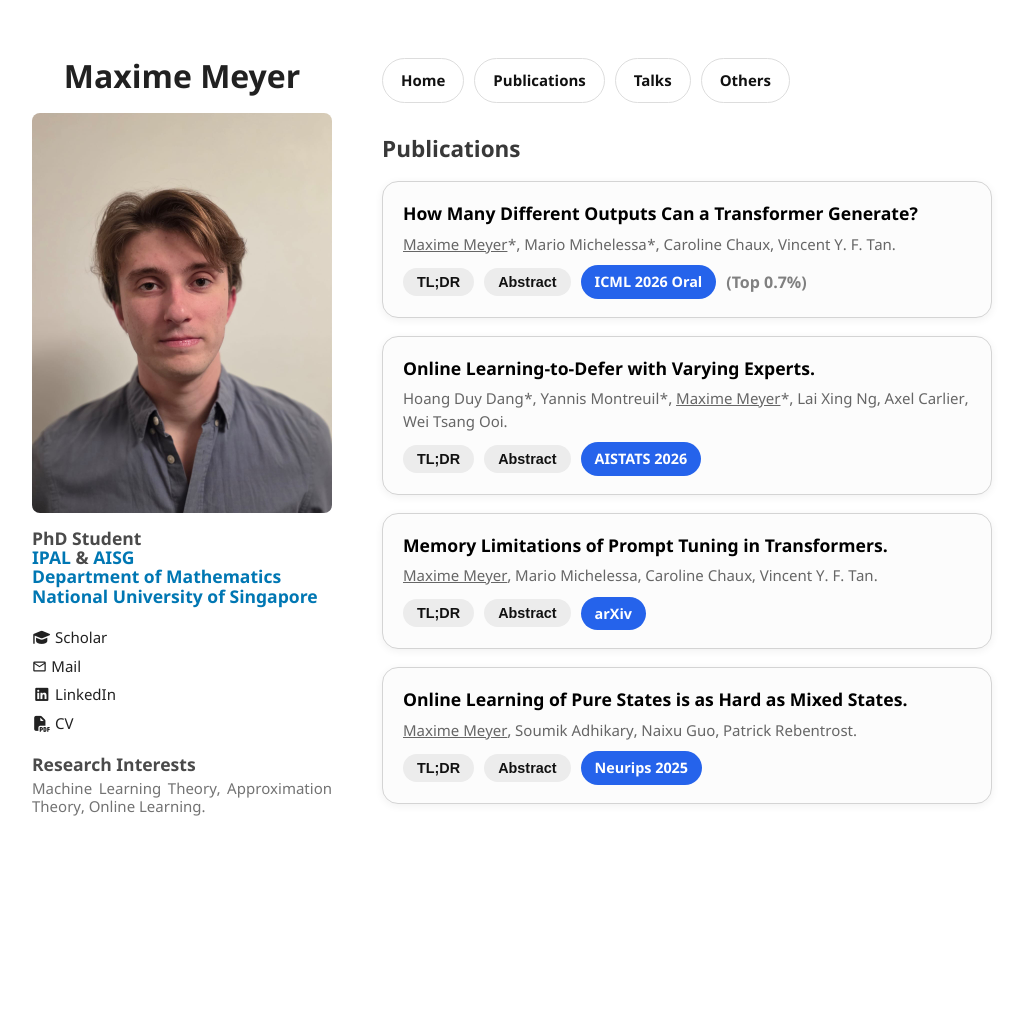
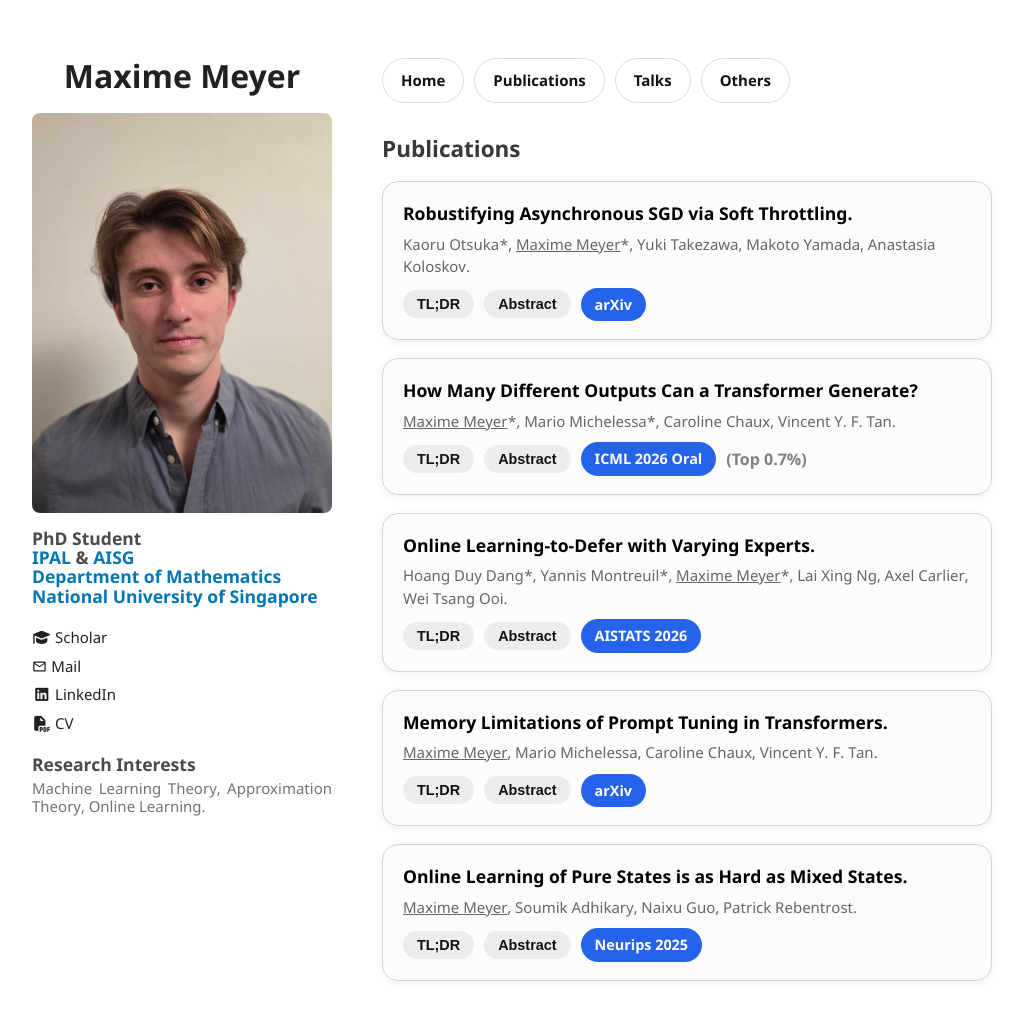
Before and after one commit to meyermaxime/meyermaxime.github.io, a Jekyll site: the page built from p_publications.html, in a window 1280 px wide and 1031 px high. Shown: the top 1020 px of the window, without its empty margins (128-1151 px from the left). Built offline with Jekyll 4.4.1, drawn with Linux system fonts in a browser that asks for light colours.

Commit message:
Update p_publications.html

```diff
--- a/p_publications.html
+++ b/p_publications.html
@@ -6,6 +6,42 @@ title: Publications
 <h2>Publications</h2>
 
  <ol class="pub-list">
+
+ 	   <li class="pub-card">
+    <div class="pub-title">
+		Robustifying Asynchronous SGD via Soft Throttling.
+	</div>
+
+    <div class="pub-authors">
+      Kaoru Otsuka*, <u>Maxime Meyer</u>*, Yuki Takezawa, Makoto Yamada, Anastasia Koloskov.
+    </div>
+
+    <div class="pub-buttons">
+      <button class="pub-btn" onclick="toggleAbstract('tldr2')">
+        TL;DR
+      </button>
+
+      <button class="pub-btn" onclick="toggleAbstract('abs2')">
+        Abstract
+      </button>
+
+	<a class="pub-btn pub-link" href="https://arxiv.org/abs/2609.39357">
+        arXiv
+      </a>
+    </div>
+
+    <div id="tldr2" class="pub-abstract">
+      Throttle bridges asynchronous and synchronous Byzantine-robust SGD by limiting each client’s influence, protecting against malicious updates while improving empirical convergence even when all clients are honest.
+    </div>
+
+    <div id="abs2" class="pub-abstract">
+Asynchronous SGD is a popular algorithm for distributed learning where each client's gradient update is applied on arrival.
+This leads to a speed-up, but also an increased vulnerability to attacks, as fast clients can dominate the total update.
+We introduce {\myalgo}, a Byzantine-robust generalization of asynchronous SGD where the key idea is to exponentially down-weight updates from faster clients by a factor $q$.
+Both asynchronous SGD ($q=1$) and synchronous Byzantine-robust SGD ($q\to\infty$) correspond to specific settings of {\myalgo}.
+We provide a theoretical analysis of the convergence rate and validate the robustness to attacks both theoretically and empirically.
+Remarkably, our experiments show that this down-weighting mechanism can also improve performance over standard asynchronous SGD even in the non-Byzantine setting.    </div>
+  </li>
 
   <li class="pub-card">
     <div class="pub-title">
```
